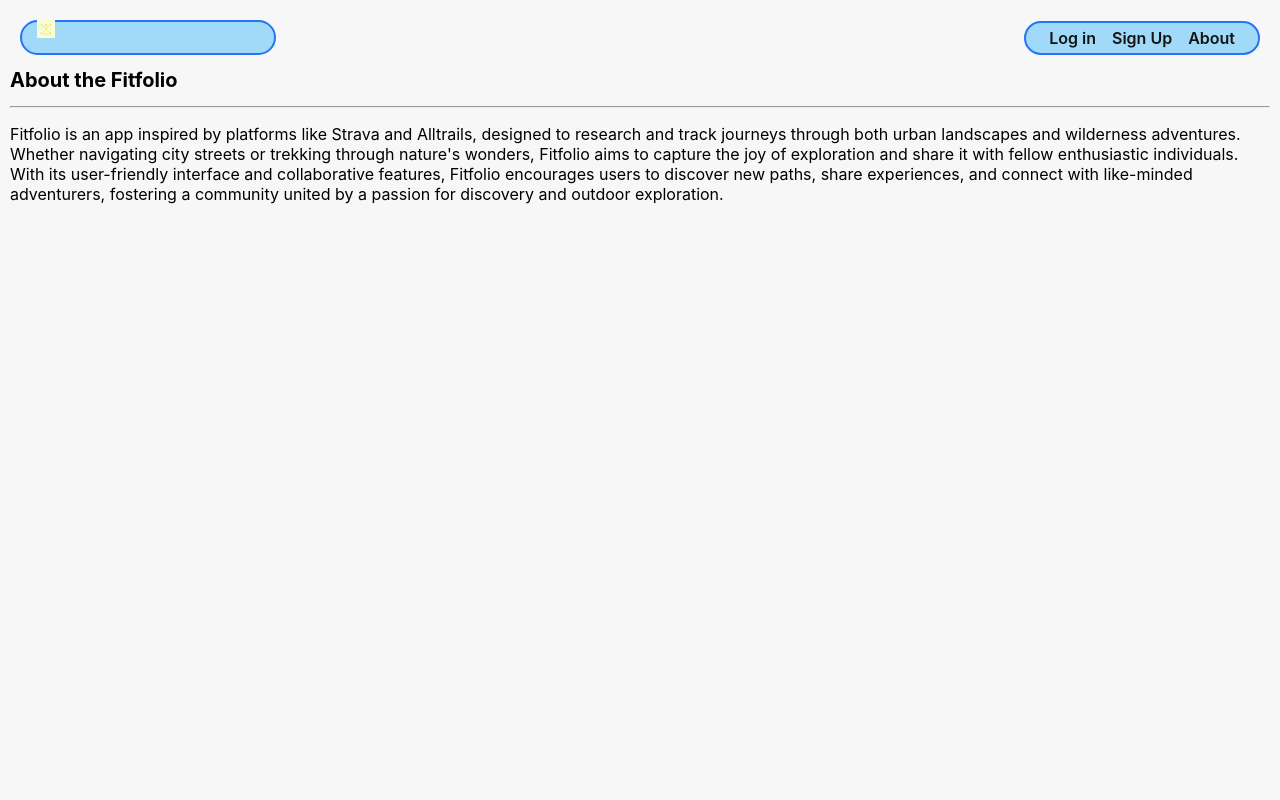
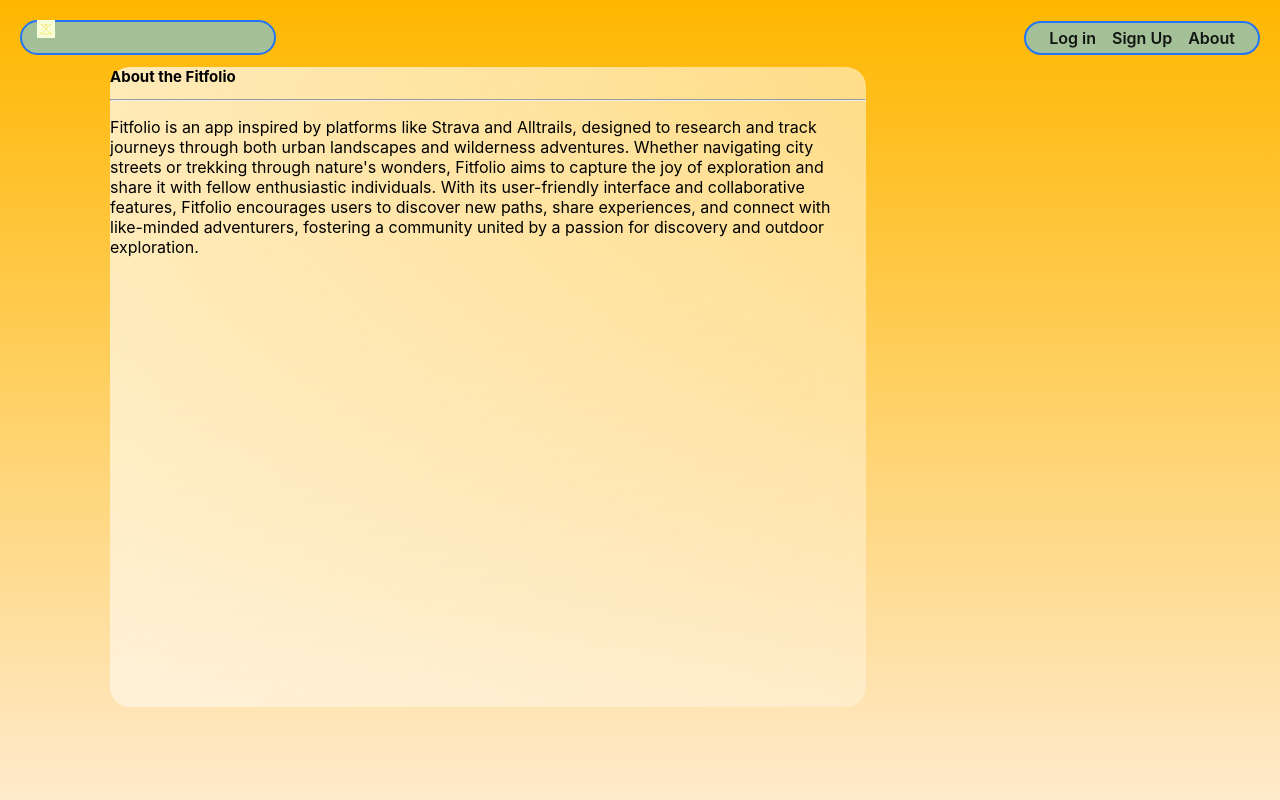
Before and after one commit to daisy119/Fitfolio, a Django app: template main_app/templates/about.html in a window 1280 px wide. Run offline with Django 3.2, Linux system fonts and the light colour scheme; the template is opened without the code that fills it, so the values that code supplies are empty.

Commit message:
add background and glass effect

```diff
--- a/main_app/static/css/base.css
+++ b/main_app/static/css/base.css
@@ -1,5 +1,7 @@
 html {
-  box-sizing: border-box
+  box-sizing: border-box;
+
+  padding:  0;
 }
 
 /* The Universal Selector */
@@ -18,11 +20,22 @@ html {
 }
 
 body {
-  background-color: rgb(247,247,248);
+  background: hsla(36, 100%, 90%, 1);
+
+  background: linear-gradient(90deg, hsla(36, 100%, 90%, 1) 0%, hsla(43, 100%, 50%, 1) 100%);
+
+  background: -moz-linear-gradient(90deg, hsla(36, 100%, 90%, 1) 0%, hsla(43, 100%, 50%, 1) 100%);
+
+  background: -webkit-linear-gradient(90deg, hsla(36, 100%, 90%, 1) 0%, hsla(43, 100%, 50%, 1) 100%);
+
+  filter: progid: DXImageTransform.Microsoft.gradient( startColorstr="#FFEBCD", endColorstr="#FDB400", GradientType=1 );
+
+
   margin: 0;
   display: flex;
   flex-direction: column;
   align-items: center;
+  justify-content: center;
   font-family: -apple-system, BlinkMacSystemFont, 'Segoe UI', 'Roboto',
     'Oxygen', 'Ubuntu', 'Cantarell', 'Fira Sans', 'Droid Sans',
     'Helvetica Neue', sans-serif;
@@ -284,6 +297,15 @@ img{
   }
 }
 
+.glass{
+  min-height: 80vh;
+  width: 60%;
+  background: linear-gradient(to right bottom, rgba(255,255,255,0.7),rgba(255,255,255,0.3));
+  border-radius: 2rem;
+  z-index: 3;
+  backdrop-filter: blur(2rem);
+  margin-left: 100px;
+}
 
 #fitfolio-logo{
   width: 8%;
--- a/main_app/templates/base.html
+++ b/main_app/templates/base.html
@@ -44,8 +44,10 @@
     </nav>
   </header>
   <main>
+    <section class="glass">
     {% block content %}
     {% endblock %}
+  </section>
   </main>
 </body>
 </html>
```
